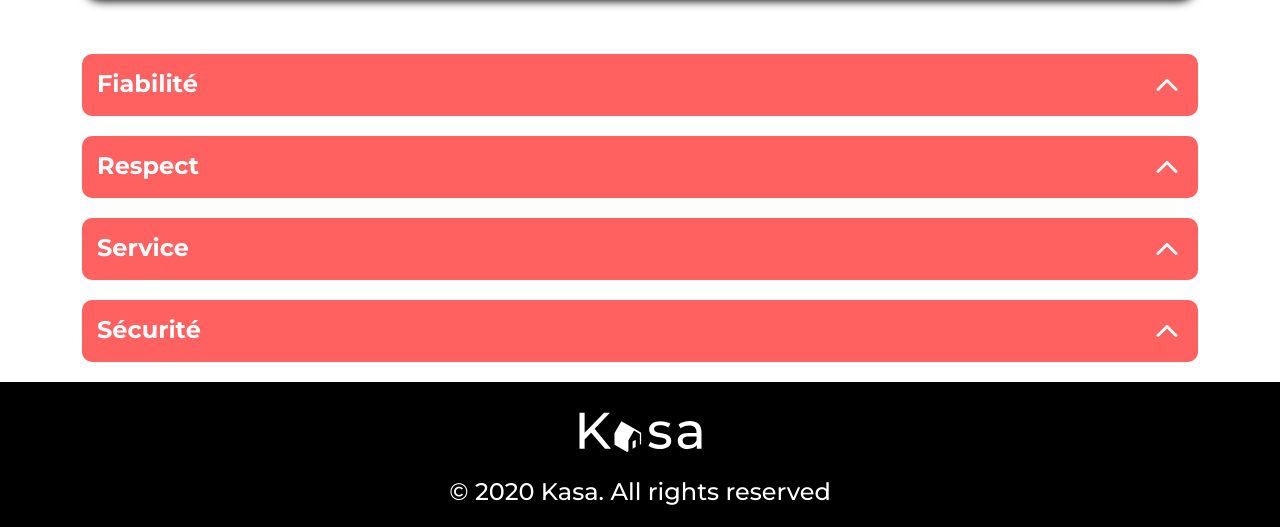
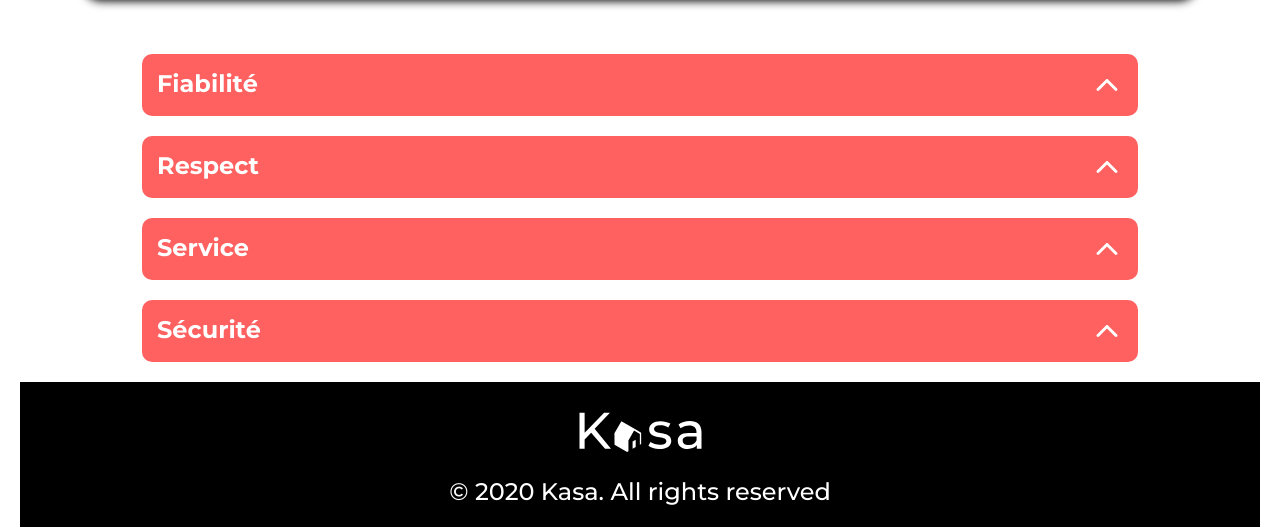
Before and after one commit to prescilliao/Kasa_, a React (Create React App) app: page /Apropos in a window 1280 px wide. Shown: the part 332-859 px from the top of the page. Built offline with nearby package versions, Linux system fonts and the light colour scheme.

Commit message:
rectification : scroll horizontal + padding page a propos + optimisation du code + Contentcard renommer et deplacer

```diff
--- a/src/App.css
+++ b/src/App.css
@@ -123,6 +123,10 @@
 }
 
 /* // Card accueil^ */
+.padding {
+  padding: 0px 60px;
+}
+/* style a propos */
 
 .box {
   height: 415px;
@@ -269,7 +273,7 @@
   width: 45%;
   list-style: none;
 }
-/* // style ContentCard ^ */
+/* // style Logement ^ */
 
 .container {
   display: flex;
@@ -356,6 +360,7 @@
 /* style page erreur */
 
 .footer {
+  max-width: 1240px;
   background-color: black;
   color: white;
   display: flex;
--- a/src/App.js
+++ b/src/App.js
@@ -10,7 +10,7 @@ import Accueil from "./pages/Acceuil";
 import Apropos from "./pages/Apropos";
 import Erreur from "./pages/Erreur";
 import Footer from "./composants/Footer";
-import ContentCard from "./composants/CardContent";
+import Logement from "./pages/Logement";
 import Donnees from "./data.json";
 
 function App() {
@@ -18,28 +18,13 @@ function App() {
 
   const nb = Donnees.map((donnee) => donnee.id);
 
-  const IsValid = (id) => {
-    return Donnees.some((data) => data.id === parseInt(id));
-  };
-  const ContentCardRoute = ({ id }) => {
-    return IsValid(id) ? (
-      <Navigate to="/erreur" />
-    ) : (
-      <ContentCard Donnees={Donnees} />
-
-      // <ContentCard Donnees={Donnees} />
-    );
-  };
   return (
     <Router>
       <div className="font">
         <Routes>
           <Route path="/" element={<Accueil />} />
           <Route path="/Apropos" element={<Apropos />} />
-          <Route
-            path="/ContentCard/:id"
-            element={<ContentCardRoute Donnees={Donnees} />}
-          />
+          <Route path="/Logement/:id" element={<Logement />} />
           <Route path="/erreur" element={<Erreur />} />
           <Route path="*" element={<Erreur />} />
         </Routes>
--- a/src/composants/Cards.jsx
+++ b/src/composants/Cards.jsx
@@ -1,11 +1,11 @@
 import React from "react";
 import { Link } from "react-router-dom";
-import ContentCard from "./CardContent";
+import Logement from "../pages/Logement";
 
 const Card = ({ Data }) => {
   return (
     <div className="cards">
-      <Link to={`/ContentCard/${Data.id}`}>
+      <Link to={`/Logement/${Data.id}`}>
         <div className="image-container">
           <img className="cards img" src={Data.cover} alt="" />
           <div className="shadow-box"></div>
--- a/src/pages/Apropos.jsx
+++ b/src/pages/Apropos.jsx
@@ -10,6 +10,7 @@ const Apropos = () => {
     <div>
       <Navbar />
       <Header Image={MontagneDeux} Texte={""} />
+      <div className="padding">
         <Accordeon
           title={"Fiabilité"}
           content={
@@ -35,6 +36,7 @@ const Apropos = () => {
           }
         />
       </div>
+    </div>
   );
 };
 
--- a/src/composants/CardContent.jsx
+++ b/src/pages/Logement.jsx
@@ -1,18 +1,21 @@
 import React from "react";
-import Navbar from "./Navbar";
+import Navbar from "../composants/Navbar";
 import { useParams, Navigate } from "react-router-dom";
-import Accordeon from "./Accordeon";
+import Accordeon from "../composants/Accordeon";
 import star from "../assets/star.svg";
-import Etoile from "./Etoile";
-import Carroussel from "./Caroussel";
+import Etoile from "../composants/Etoile";
+import Carroussel from "../composants/Caroussel";
+import Donnees from "../data.json";
 
-const ContentCard = ({ Donnees }) => {
+const Logement = () => {
   const { id } = useParams();
   const Datafiltered = Donnees.filter((item) => item.id === id);
   const valid = Datafiltered.length > 0;
 
   const numberEtoile = valid ? Datafiltered[0].rating : 0;
-
+  if (!valid) {
+    return <Navigate to="/erreur" />;
+  }
   function AfficheEtoile(numberEtoile) {
     let stars = [];
     for (let i = 0; i < numberEtoile; i++) {
@@ -22,9 +25,6 @@ const ContentCard = ({ Donnees }) => {
   }
   const Galaxie = AfficheEtoile(numberEtoile);
 
-  if (!valid) {
-    return <Navigate to="/erreur" />;
-  }
   return (
     <div>
       <Navbar />
@@ -88,4 +88,4 @@ const ContentCard = ({ Donnees }) => {
   );
 };
 
-export default ContentCard;
+export default Logement;
```
Lines whose indentation alone changed are shown as unchanged.
